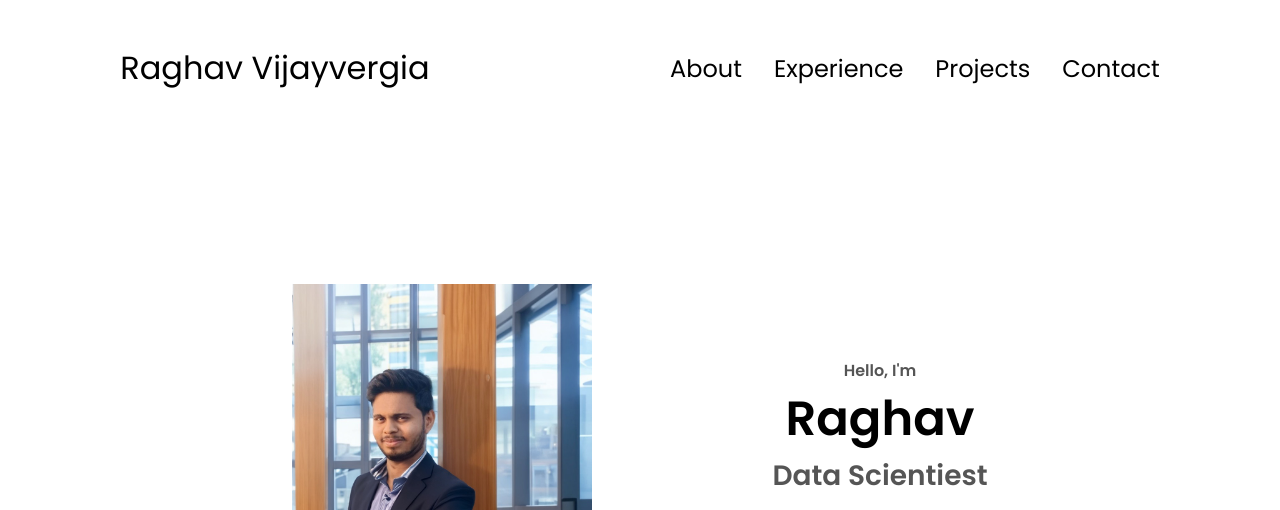
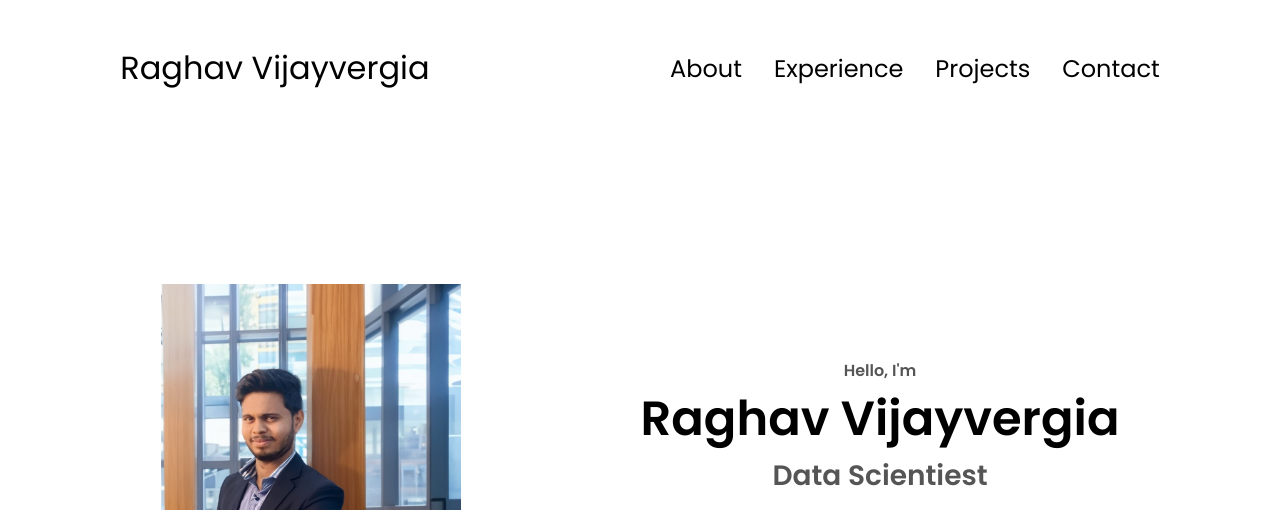
Before and after one commit to gasidfhkja/Resume-Website, a plain HTML site: page index.html in a window 1280 px wide. Shown: the top 510 px of the page. Drawn offline with Linux system fonts and the light colour scheme.

Commit message:
index.html

```diff
--- a/index.html
+++ b/index.html
@@ -41,8 +41,8 @@
         <img src="./assets/profile-pic.jpg" alt="Raghav profile picture" />
       </div>
       <div class="section__text">
-        <p class="section__text__p1">Hello, I'm</p>
-        <h1 class="title">Raghav</h1>
+        <p class="section__text__p1">Hello, I'm </p>
+        <h1 class="title">Raghav Vijayvergia</h1>
         <p class="section__text__p2"> Data Scientiest</p>
         <div class="btn-container">
           <button
```
